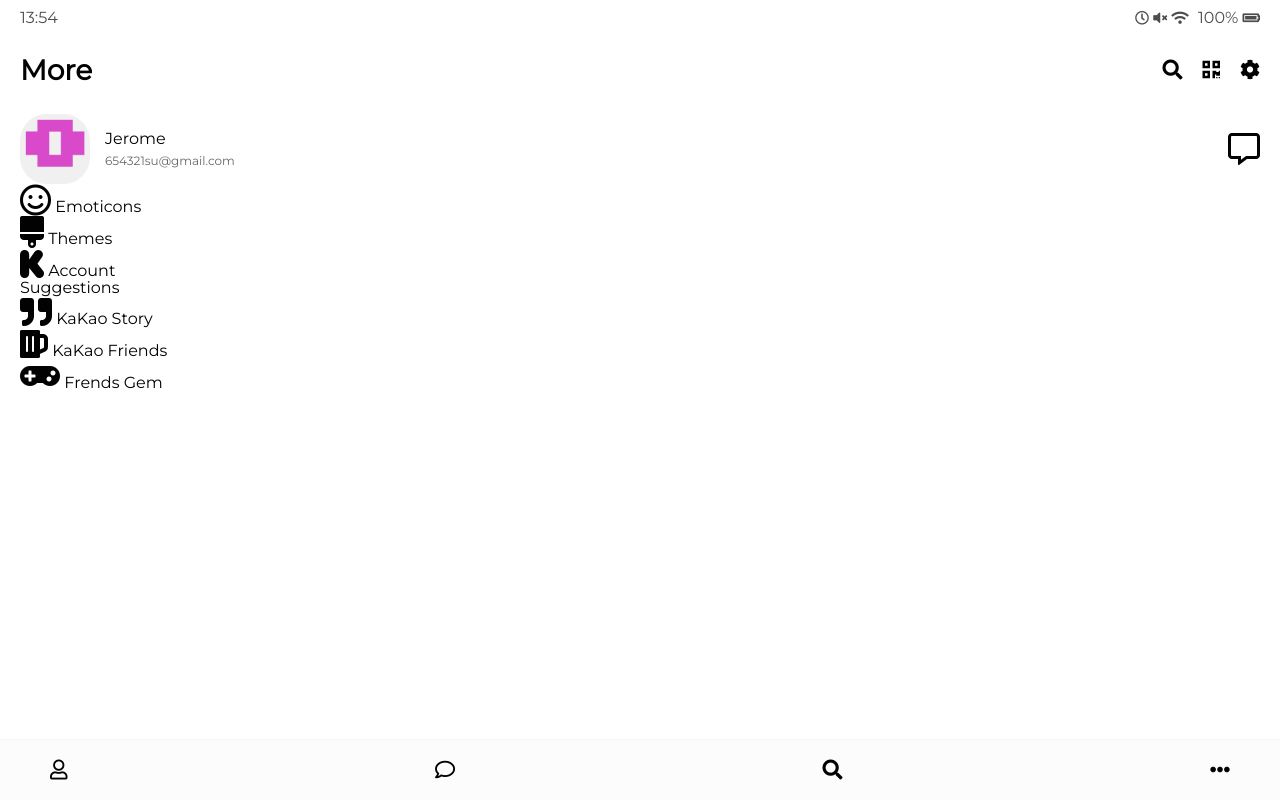
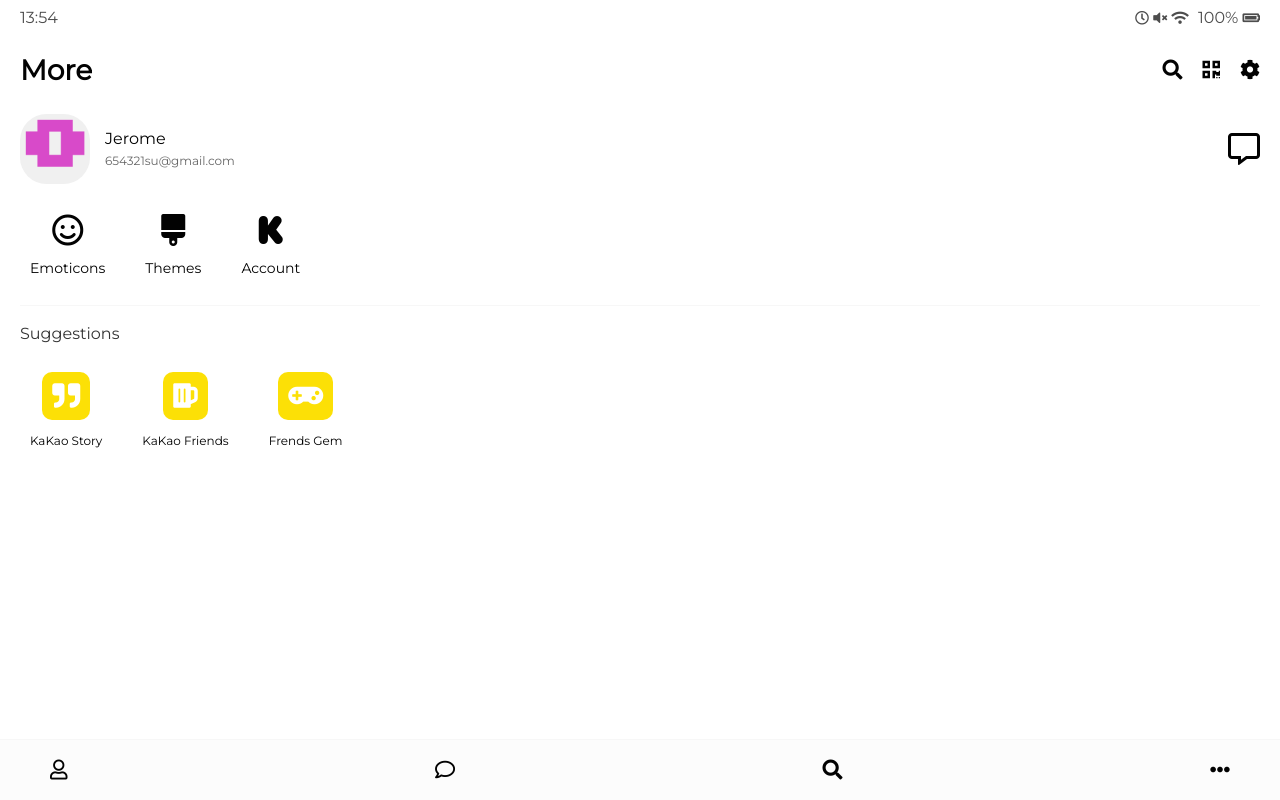
Before and after one commit to jerome-geek/kakao-clone-v2, a plain HTML site: page more.html in a window 1280 px wide. Drawn offline with Linux system fonts and the light colour scheme.

Commit message:
Add CSS to More Component

```diff
--- /dev/null
+++ b/css/more.css
@@ -0,0 +1,49 @@
+.more .more__btn-list,
+.more .more__suggestions-list {
+  margin: 30px 0px 30px 10px;
+  display: flex;
+  align-items: center;
+}
+
+.more__btn-list .more__btn,
+.more .suggestion {
+  margin-right: 40px;
+  display: flex;
+  flex-direction: column;
+  align-items: center;
+  cursor: pointer;
+}
+
+.more__btn .more__btn-title {
+  font-size: 14px;
+  margin-top: 15px;
+}
+
+.more .more__suggestions {
+  border-top: 1px solid #f7f7f7;
+  padding-top: 20px;
+}
+
+.more .more__title {
+  opacity: 0.8;
+  margin-bottom: 20px;
+}
+
+.suggestion .suggestion__title {
+  font-size: 12px;
+  margin-top: 15px;
+}
+
+.suggestion .suggestion__icon {
+  background-color: #fce006;
+  padding: 10px;
+  border-radius: 10px;
+  display: flex;
+  justify-content: center;
+  align-items: center;
+}
+
+.suggestion__icon {
+  font-size: 28px;
+  color: #fff;
+}
--- a/css/style.css
+++ b/css/style.css
@@ -6,6 +6,7 @@
 @import 'friend.css';
 @import 'friends.css';
 @import 'find.css';
+@import 'more.css';
 
 * {
   box-sizing: border-box;
--- a/more.html
+++ b/more.html
@@ -96,22 +96,22 @@
       </header>
       <section class="more__suggestions">
         <h5 class="more__title">Suggestions</h5>
-        <ul class="more__sugggestions-list">
+        <ul class="more__suggestions-list">
           <li class="more__suggestion suggestion">
-            <span class="suggestions__icon">
-              <i class="fas fa-quote-right fa-2x"></i>
+            <span class="suggestion__icon">
+              <i class="fas fa-quote-right"></i>
             </span>
             <span class="suggestion__title">KaKao Story</span>
           </li>
           <li class="more__suggestion suggestion">
-            <span class="suggestions__icon">
-              <i class="fas fa-beer fa-2x"></i>
+            <span class="suggestion__icon">
+              <i class="fas fa-beer"></i>
             </span>
             <span class="suggestion__title">KaKao Friends</span>
           </li>
           <li class="more__suggestion suggestion">
-            <span class="suggestions__icon">
-              <i class="fas fa-gamepad fa-2x"></i>
+            <span class="suggestion__icon">
+              <i class="fas fa-gamepad"></i>
             </span>
             <span class="suggestion__title">Frends Gem</span>
           </li>
```
